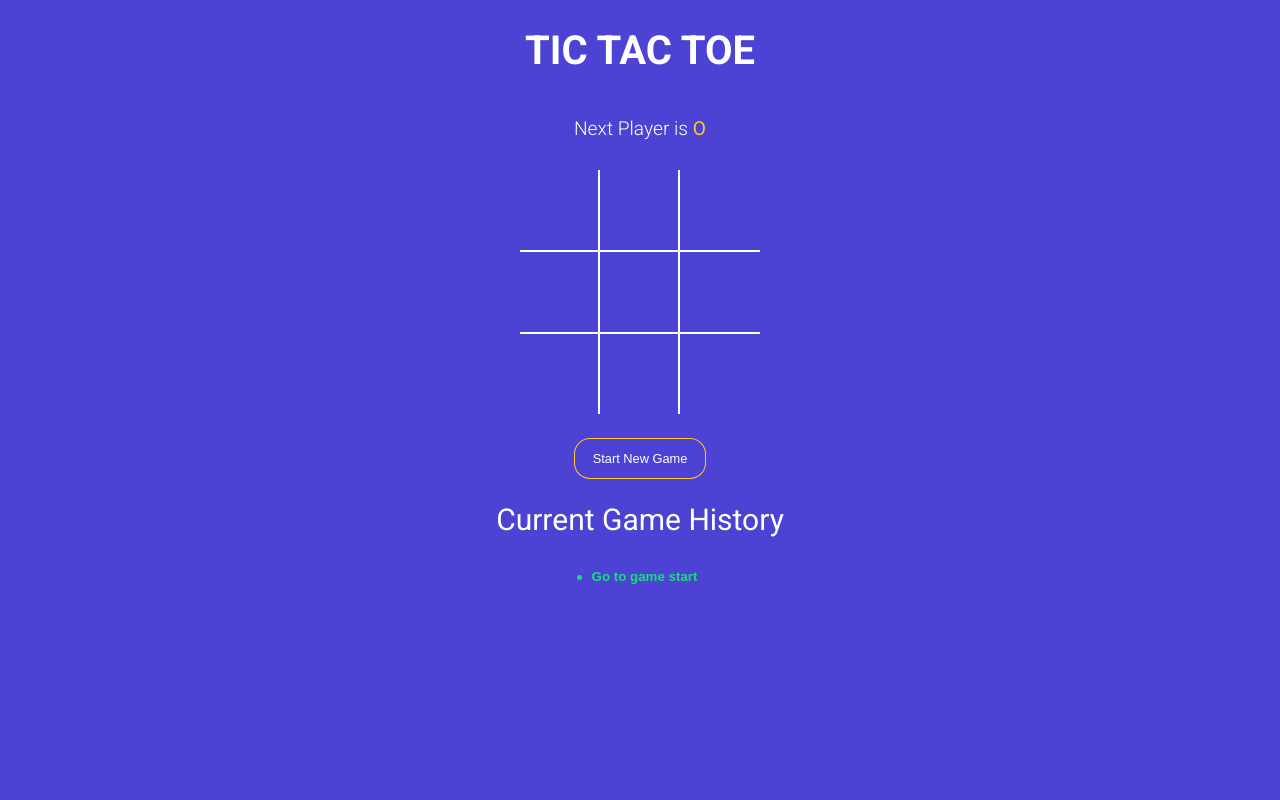
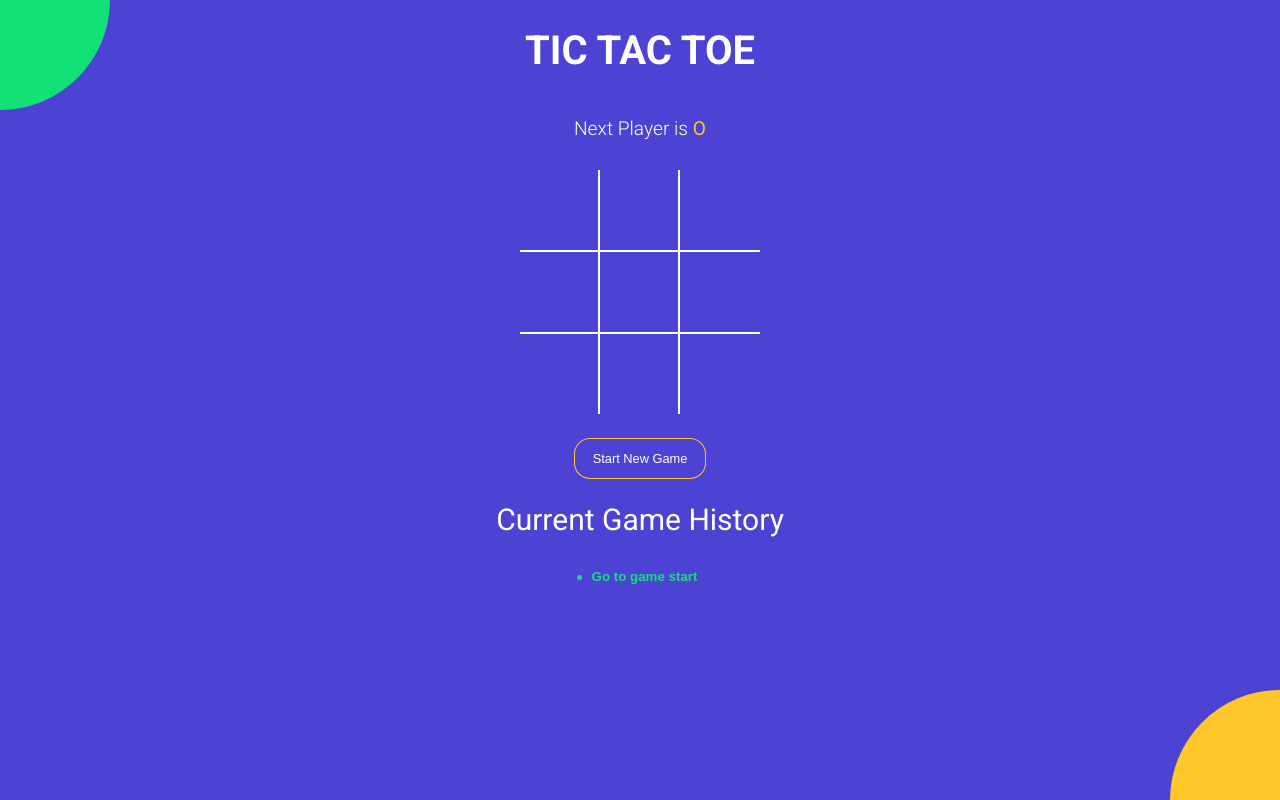
Before and after one commit to ice-cam/tictactoe-game, a React (Vite) app: page / in a window 1280 px wide. Built offline with nearby package versions, Linux system fonts and the light colour scheme.

Commit message:
added deploy to packagejson and background circles

```diff
--- a/package.json
+++ b/package.json
@@ -7,7 +7,8 @@
     "dev": "vite",
     "build": "vite build",
     "lint": "eslint src --ext js,jsx --report-unused-disable-directives --max-warnings 0",
-    "preview": "vite preview"
+    "preview": "vite preview",
+    "deploy": "npm run build && surge dist icecamgame.surge.sh"
   },
   "dependencies": {
     "react": "^18.2.0",
--- a/src/App.jsx
+++ b/src/App.jsx
@@ -85,6 +85,8 @@ function App() {
         Current Game History
       </h2>
       <History history={history} moveTo={moveTo} currentMove={currentMove} />
+
+      <div className="bg-balls" />
     </div>
   );
 }
```
